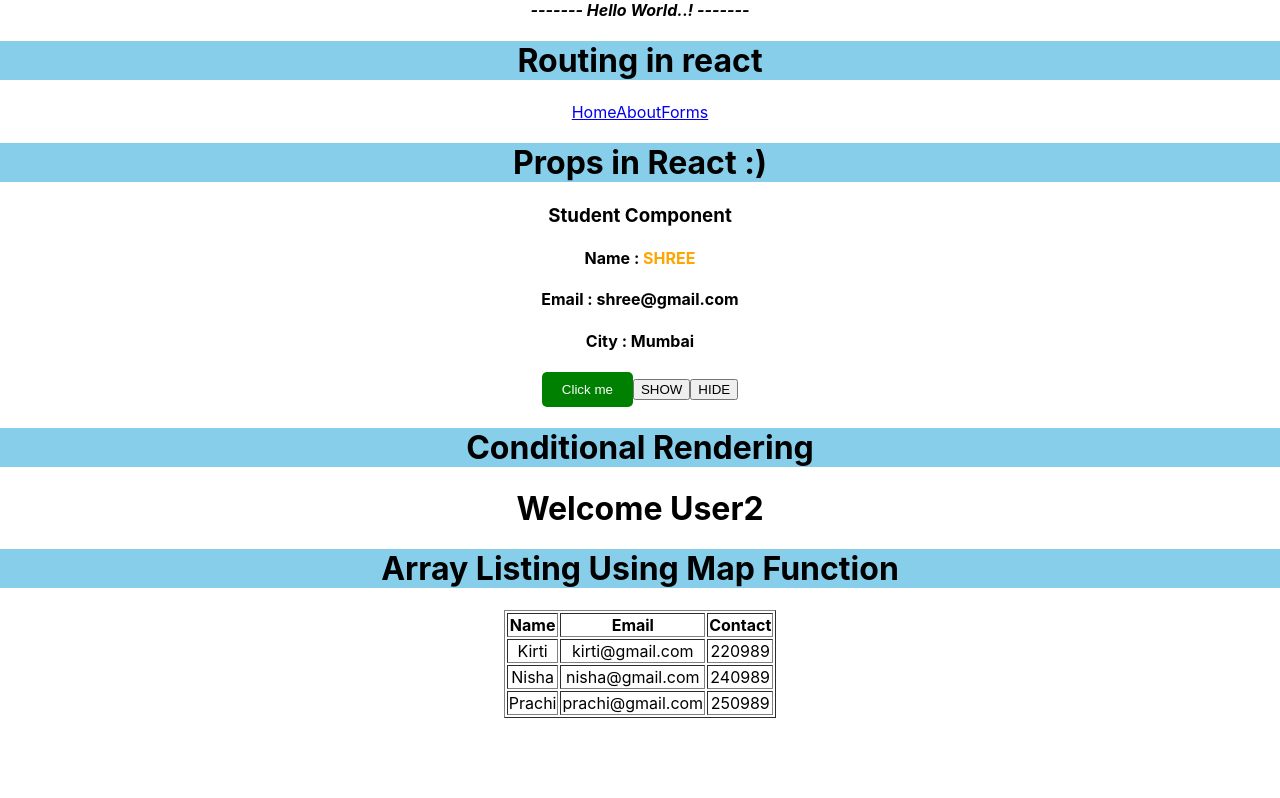
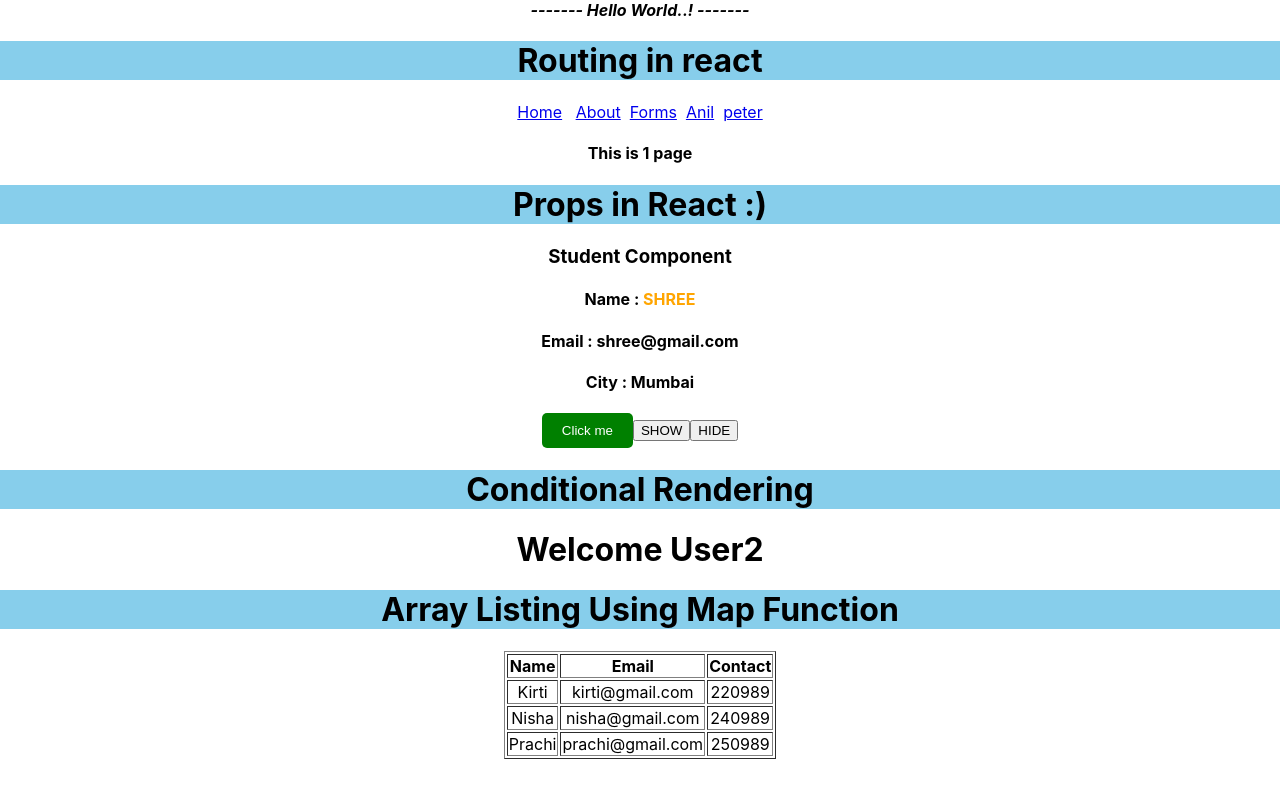
Before and after one commit to Vishakha-Kolapkar-V2/MyReactProject, a React (Create React App) app in the folder Rounting-react/routing/: page /user/1 in a window 1280 px wide. Built offline with nearby package versions, Linux system fonts and the light colour scheme.

Commit message:
Learned and implement Dynamic routing concept in react

```diff
--- a/Rounting-react/routing/src/App.js
+++ b/Rounting-react/routing/src/App.js
@@ -7,6 +7,8 @@ import Students from './cmd/Students';
 import { useState } from 'react'
 import ConditionalR from './ConditionalRendering/ConditionalR';
 import Array from './cmd/ArrayListing/Array';
+import User from './DynamicRouting.jsx/User';
+import Navbar from './Navbar';
 
 function App() {
   const [name, setName] = useState("SHREE")
@@ -24,13 +26,13 @@ function App() {
       {/* routing in react */}
       <h1 style={{ backgroundColor: 'skyblue' }}>Routing in react</h1>
       <Router>
-        <Link to="">Home</Link>
-        <Link to="/about">About</Link>
-        <Link to="/forms">Forms</Link>
+        <Navbar/>
         <Routes>
           <Route path='' Component={Home} />
           <Route path='/about' Component={About} />
           <Route path='/forms' Component={Forms} />
+          {/* Dynamic routing for below route */}
+          <Route path='/user/:name' Component={User} />
         </Routes>
       </Router>
 
--- /dev/null
+++ b/Rounting-react/routing/src/DynamicRouting.jsx/User.jsx
@@ -0,0 +1,12 @@
+import React from 'react'
+import { Link, useParams } from 'react-router-dom'
+
+export default function User() {
+    const params = useParams();   //dynamic routing using useparams
+    const {name} = params;
+    return (
+        <div>
+            <h4>This is {name} page</h4>
+        </div>
+    )
+}
--- /dev/null
+++ b/Rounting-react/routing/src/Navbar.jsx
@@ -0,0 +1,14 @@
+import React from 'react'
+import { Link } from 'react-router-dom'
+
+export default function Navbar() {
+  return (
+    <div>
+      <Link to="/">Home</Link> &nbsp;&nbsp;
+        <Link to="/about">About</Link>&nbsp;&nbsp;
+        <Link to="/forms">Forms</Link>&nbsp;&nbsp;
+        <Link to="/user/anil">Anil</Link>&nbsp;&nbsp;
+        <Link to="/user/peter">peter</Link>
+    </div>
+  )
+}
--- a/Rounting-react/routing/src/cmd/About.jsx
+++ b/Rounting-react/routing/src/cmd/About.jsx
@@ -3,7 +3,7 @@ import React from 'react'
 export default function About() {
   return (
     <div>
-      <h3>About</h3>
+      <h3>About Page</h3>
     </div>
   )
 }
--- a/Rounting-react/routing/src/cmd/Forms.jsx
+++ b/Rounting-react/routing/src/cmd/Forms.jsx
@@ -3,7 +3,7 @@ import React from 'react'
 export default function Forms() {
   return (
     <div>
-      <h3>Forms</h3>
+      <h3>Forms Page</h3>
     </div>
   )
 }
--- a/Rounting-react/routing/src/cmd/Home.jsx
+++ b/Rounting-react/routing/src/cmd/Home.jsx
@@ -3,7 +3,7 @@ import React from 'react'
 export default function Home() {
   return (
     <div>
-      <h3>Home</h3>
+      <h3>Home Page</h3>
     </div>
   )
 }
```
